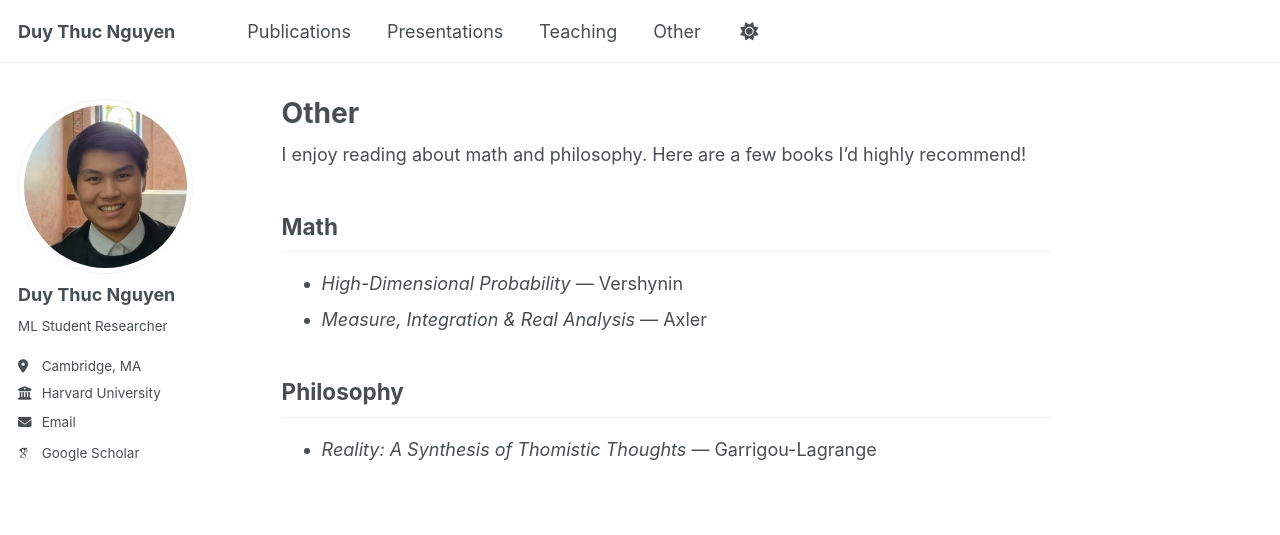
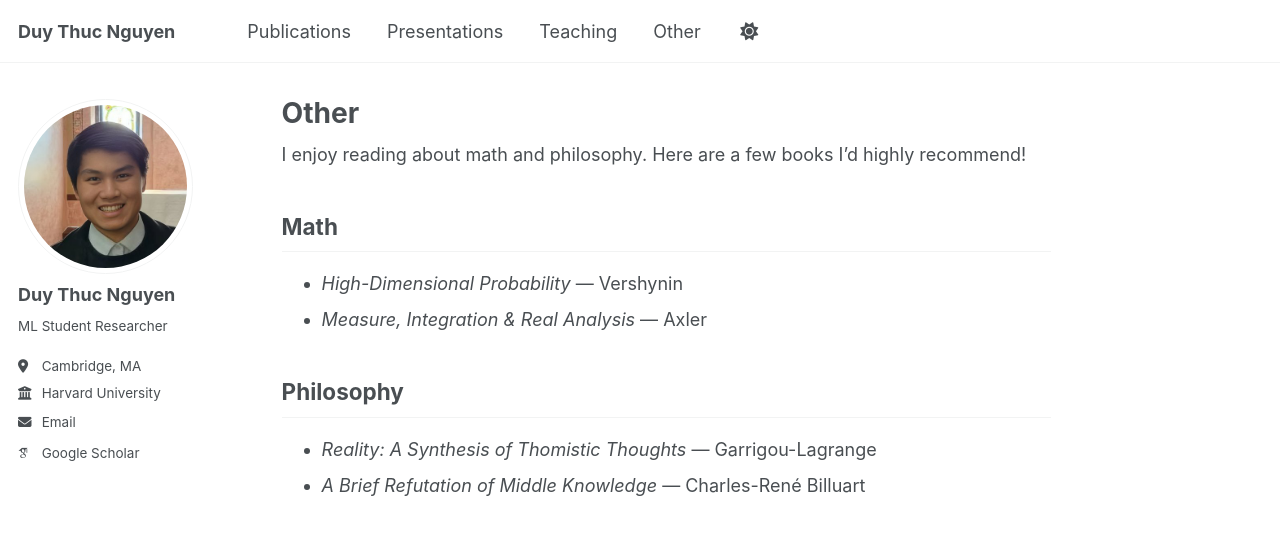
Before and after one commit to duythucnguyen/duythucnguyen.github.io, a Jekyll site: the page built from _pages/Other.md, in a window 1280 px wide. Shown: the top 535 px of the page. Built offline with Jekyll 4.4.1, drawn with Linux system fonts in a browser that asks for light colours; some web fonts are replaced; a script that is not in the unit is left out.

Commit message:
Add book title to Philosophy section

```diff
--- a/_pages/Other.md
+++ b/_pages/Other.md
@@ -11,3 +11,4 @@ I enjoy reading about math and philosophy. Here are a few books I'd highly recom
 
 ## Philosophy
 - *Reality: A Synthesis of Thomistic Thoughts* — Garrigou-Lagrange
+- *A Brief Refutation of Middle Knowledge* — Charles-René Billuart
```
